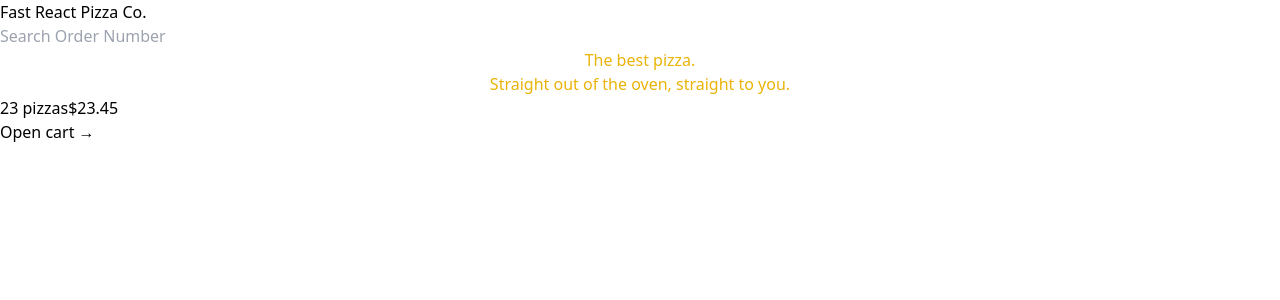
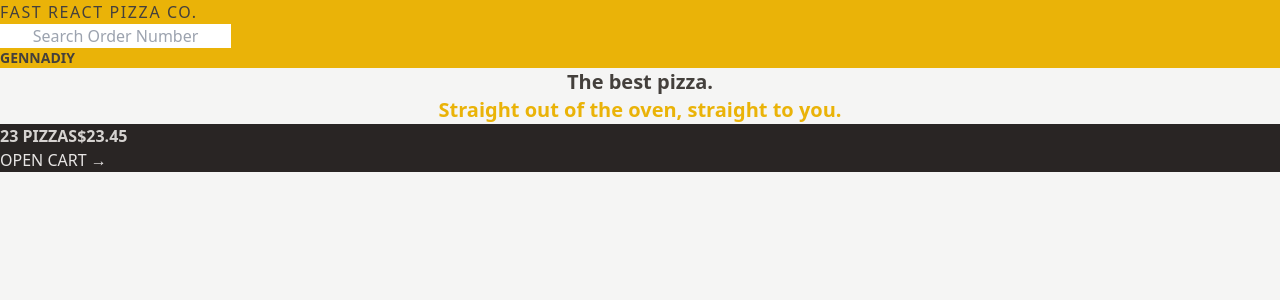
Before and after one commit to GennadiyMostov/Fast-React-Pizza, a React (Vite) app: page / in a window 1280 px wide. Shown: the top 300 px of the page. Built offline with nearby package versions, Linux system fonts and the light colour scheme.

Commit message:
Style header, cart, Search, Overview, username

```diff
--- a/index.html
+++ b/index.html
@@ -6,7 +6,7 @@
     <meta name="viewport" content="width=device-width, initial-scale=1.0" />
     <title>Fast React Pizza</title>
   </head>
-  <body>
+  <body class="bg-stone-100 text-stone-700">
     <div id="root"></div>
     <script type="module" src="/src/main.jsx"></script>
   </body>
--- a/src/Features/Cart/CartOverview.jsx
+++ b/src/Features/Cart/CartOverview.jsx
@@ -2,8 +2,8 @@
 
 function CartOverview() {
   return (
-    <div>
-      <p>
+    <div className='bg-stone-800 uppercase text-stone-200'>
+      <p className='font-semibold text-stone-300'>
         <span>23 pizzas</span>
         <span>$23.45</span>
       </p>
--- a/src/Features/Order/SearchOrder.jsx
+++ b/src/Features/Order/SearchOrder.jsx
@@ -20,6 +20,7 @@
   return (
     <form onSubmit={handleSubmit}>
       <input
+        className='text-center'
         placeholder='Search Order Number'
         value={query}
         onChange={(event) => setQuery(event.target.value)}
--- /dev/null
+++ b/src/Features/User/Username.jsx
@@ -0,0 +1,5 @@
+const Username = () => {
+  return <div className='text-sm font-semibold'>Gennadiy</div>;
+};
+
+export default Username;
--- a/src/UI/Header.jsx
+++ b/src/UI/Header.jsx
@@ -1,12 +1,16 @@
 import { Link } from 'react-router-dom';
 import SearchOrder from '../Features/Order/SearchOrder';
+import Username from '../Features/User/Username';
 
 const Header = () => {
   return (
-    <header>
-      <Link to='/'>Fast React Pizza Co.</Link>
+    <header className='bg-yellow-500 uppercase'>
+      <Link className='tracking-widest' to='/'>
+        Fast React Pizza Co.
+      </Link>
 
       <SearchOrder />
+      <Username />
     </header>
   );
 };
--- a/src/UI/Home.jsx
+++ b/src/UI/Home.jsx
@@ -1,10 +1,12 @@
 function Home() {
   return (
     <div>
-      <h1 className="text-center text-yellow-500">
+      <h1 className='text-center text-xl font-semibold'>
         The best pizza.
         <br />
-        Straight out of the oven, straight to you.
+        <span className='text-yellow-500'>
+          Straight out of the oven, straight to you.
+        </span>
       </h1>
     </div>
   );
```
